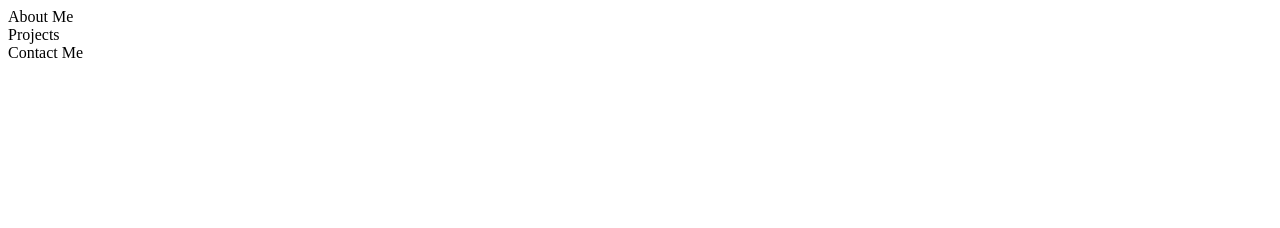
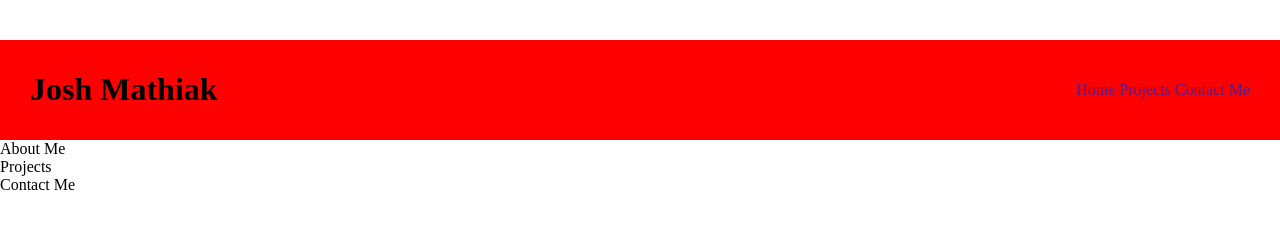
Before and after one commit to JMathiak/personal-portfolio, a website: page src/index.html in a window 1280 px wide. Drawn offline with Linux system fonts and the light colour scheme.

Commit message:
adjusted positioning of header content

```diff
--- a/src/index.html
+++ b/src/index.html
@@ -7,7 +7,16 @@
     <link rel="stylesheet" href="./styles/main.css">
 </head>
 <body>
-    <header></header>
+    <header class="header">
+        <h1>Josh Mathiak</h1>
+        <nav class="nav-container">
+            <ul class="nav-bar">
+                <li><a href="">Home</a></li>
+                <li><a href="">Projects</a></li>
+                <li><a href="">Contact Me</a></li>
+            </ul>
+        </nav>
+    </header>
     <section>About Me</section>
     <section>Projects</section>
     <section>Contact Me</section>
--- a/src/styles/main.css
+++ b/src/styles/main.css
@@ -0,0 +1,30 @@
+html, body{
+    padding: 0;
+    margin: 0;
+}
+
+.header{
+    display: flex;
+    max-width: 100%;
+    background-color: red;
+    padding: 10px 30px 10px 30px;
+    margin-top: 40px;
+}
+
+.nav-container{
+    margin-left: auto;
+    align-self: center;
+}
+
+.nav-bar{
+    list-style-type: none;
+
+}
+
+.nav-bar li{
+    display: inline-block;
+}
+
+.nav-bar li a{
+    text-decoration: none;
+}
```
